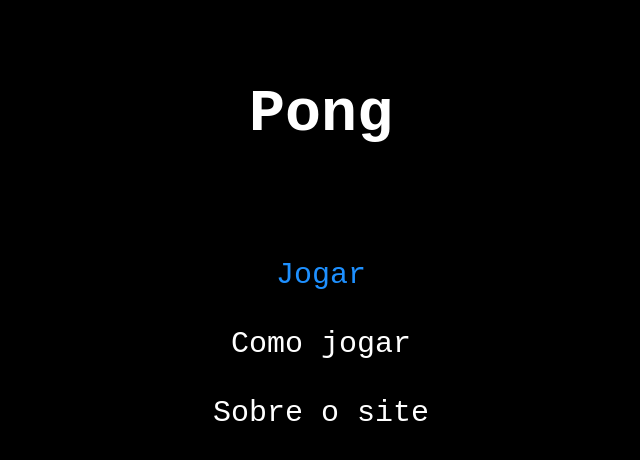
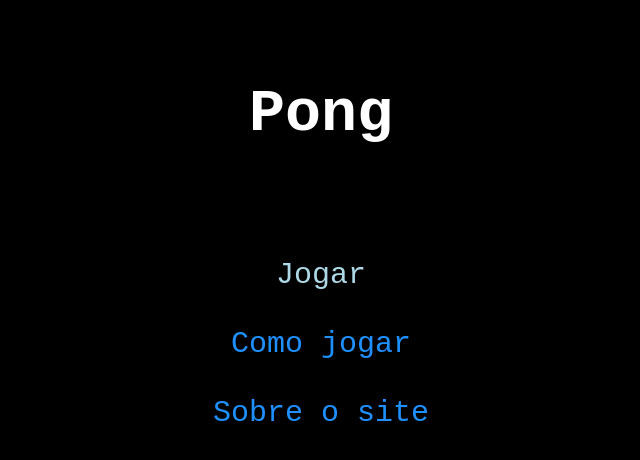
Before and after one commit to paulo-campos-57/Pong, a plain HTML site: page index.html in a window 1280 px wide. In both pictures the pointer is over the link "Jogar". Shown: the whole page, without its empty margins (319-959 px from the left). Drawn offline with Linux system fonts and the light colour scheme.

Commit message:
Update style.css

```diff
--- a/css/style.css
+++ b/css/style.css
@@ -65,12 +65,22 @@ body {
     color: white;
 }
 
-.links {
+.itensMenu {
     text-decoration: none;
     color: white;
 }
 
-.links:hover {
+.itensMenu:hover {
     cursor: pointer;
     color: dodgerblue;
 }
+
+.links {
+    text-decoration: none;
+    color: dodgerblue;
+}
+
+.links:hover {
+    cursor: pointer;
+    color: lightblue;
+}
```
